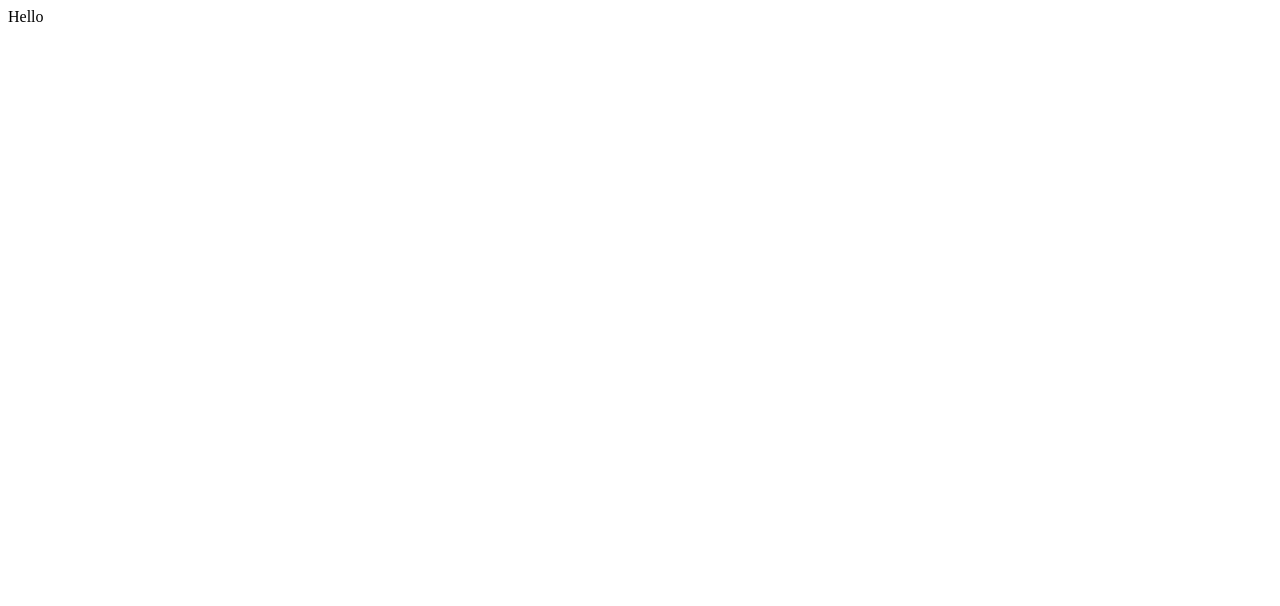
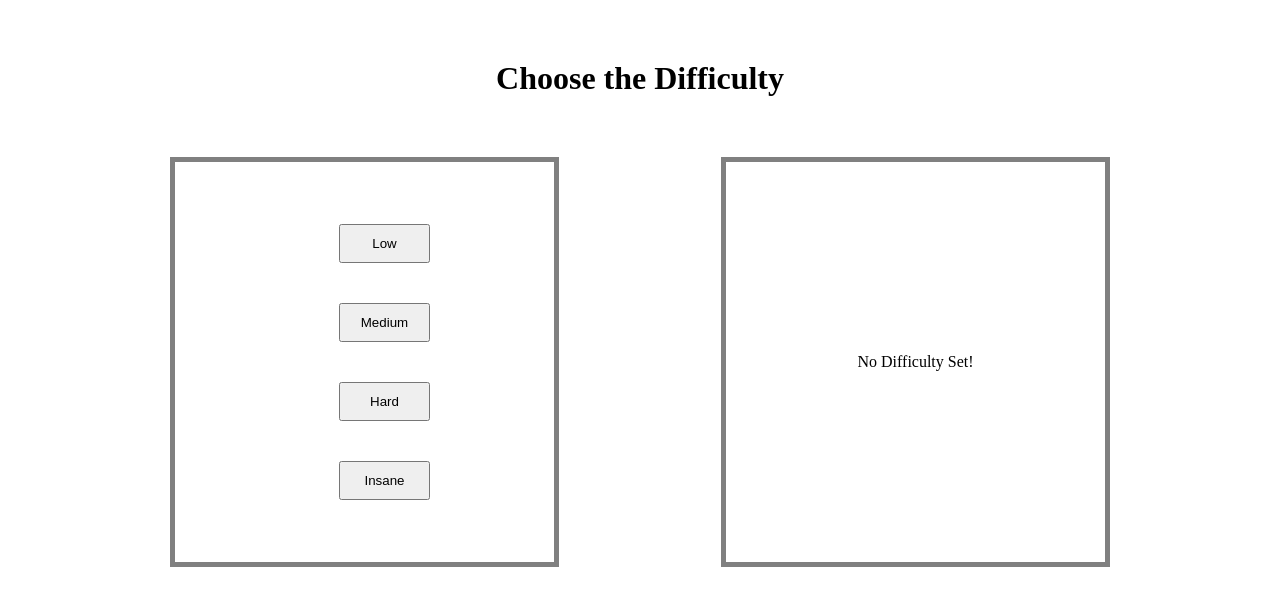
Before and after one commit to vishalps2606/react-practice, a React (Create React App) app: page / in a window 1280 px wide. Shown: the top 606 px of the page. Built offline with nearby package versions, Linux system fonts and the light colour scheme.

Commit message:
Created Difficulty & AgeCounter App

```diff
--- /dev/null
+++ b/src/Age.jsx
@@ -0,0 +1,19 @@
+import { useState } from "react";
+import "./styles.css";
+
+export function Age(props){
+
+    const[age, setAge] = useState(24);
+
+    function increaseAge(){
+
+        setAge(age + 1);
+    }
+
+    return (
+        <>
+            <button className="button" onClick = {increaseAge} >Increase Age</button>
+            <h3 className="display" >Current Age : {age}</h3>
+        </>
+    );
+}
--- a/src/App.jsx
+++ b/src/App.jsx
@@ -1,3 +1,15 @@
+import {Age} from './Age'
+import { DifficutyApp } from './DifficultyApp';
+
 export function App(){
-    return "Hello";
+    return (
+        <>
+
+            {/* To use Age Counter App, Uncomment the below line */}
+            {/* <Age/> */}
+
+            {/* Difficulty App is currently running! */}
+            <DifficutyApp/>
+        </>
+    );
 }
--- /dev/null
+++ b/src/DifficultyApp.jsx
@@ -0,0 +1,40 @@
+import './styles.css'
+import { useState } from 'react';
+
+export function DifficutyApp(props){
+
+    const[diff, setDiff] = useState("No Difficulty Set!");
+
+    function low(){
+        setDiff("Difficulty is low");
+    }
+    function medium(){
+        setDiff("Difficulty is medium");
+    }
+    function hard(){
+        setDiff("Difficulty is hard");
+    }
+    function insane(){
+        setDiff("Difficulty is insane");
+    }
+
+    return (
+        <>
+            <h1 className='heading'>Choose the Difficulty</h1>
+
+            <div className="row">
+                <div className="left_box">
+                    <ul>
+                        <li> <button onClick={low} >Low</button> </li>
+                        <li> <button onClick={medium} >Medium</button> </li>
+                        <li> <button onClick={hard} >Hard</button> </li>
+                        <li> <button onClick={insane} >Insane</button> </li>
+                    </ul>
+                </div>
+                <div className="right_box">
+                    {diff}
+                </div>
+            </div>
+        </>
+    );
+}
--- a/src/index.js
+++ b/src/index.js
@@ -7,4 +7,4 @@ const rootDiv = document.getElementById("root");
 
 const reactRoot = ReactDOM.createRoot(rootDiv);
 
-reactRoot.render(<App></App>);
+reactRoot.render(<App/>);
--- /dev/null
+++ b/src/styles.css
@@ -0,0 +1,51 @@
+.button{
+    margin-top: 40px;
+    margin-left: 20px;
+    padding: 10px 20px;
+}
+
+.display{
+    margin-left: 20px;
+    text-transform: uppercase;
+    font-size: 24px;
+    color: blueviolet;
+}
+
+.heading{
+    margin: 60px 0px;
+    text-align: center;
+}
+
+.row{
+    display: flex;
+    justify-content: space-evenly;
+}
+
+.left_box{
+    display: flex;
+    position: relative;
+    justify-content: center;
+    align-items: center;
+    width: 30%;
+    height: 400px;
+    border: 5px solid gray;
+}
+
+.left_box ul li {
+    list-style: none;
+}
+
+.left_box ul li button{
+    width: 100%;
+    padding: 10px 20px;
+    margin: 20px 0px;
+}
+
+.right_box{
+    width: 30%;
+    height: 400px;
+    border: 5px solid gray;
+    display: flex;
+    align-items: center;
+    justify-content: center;
+}
```
